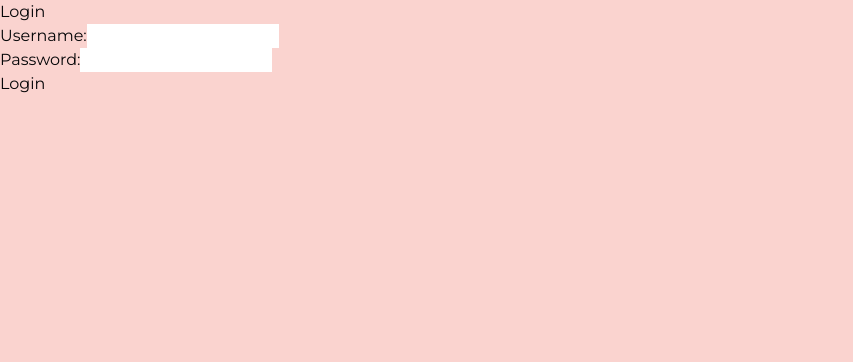
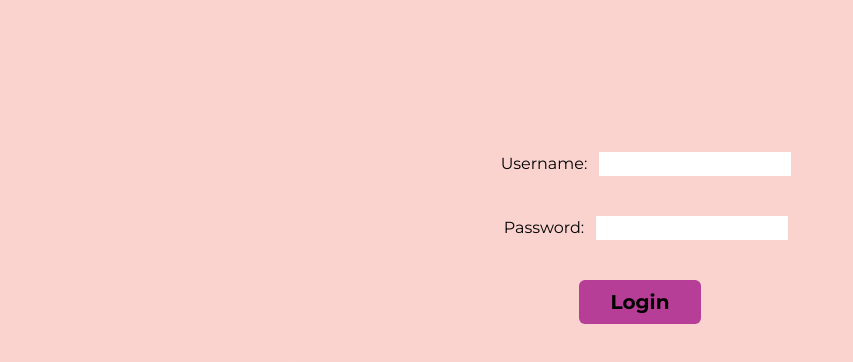
Before and after one commit to Hindol19/next-admin, a Next.js app in the folder frontend/: page /login in a window 1280 px wide. Shown: the top 362 px of the page, without its empty margins (0-853 px from the left). Built offline with nearby package versions, Linux system fonts and the light colour scheme.

Commit message:
added simple design to login page

```diff
--- a/frontend/src/pages/login.js
+++ b/frontend/src/pages/login.js
@@ -25,26 +25,36 @@ export default function Login() {
   };
 
   return (
-    <div className="bg-light text-dark">
-      <h1>Login</h1>
-      <form onSubmit={handleSubmit}>
-        <div>
-          <label>Username:</label>
+    <div className="flex flex-col items-center">
+      <h1 className="uppercase text-2xl text-light font-semibold my-10">
+        LOG IN
+      </h1>
+      <form
+        onSubmit={handleSubmit}
+        className="bg-light rounded-xl w-[700px] p-10 flex flex-col items-center"
+      >
+        <div className="mb-10 flex flex-row justify-center">
+          <label className="mx-3">Username:</label>
           <input
             type="text"
             value={username}
             onChange={(e) => setUsername(e.target.value)}
           />
         </div>
-        <div>
-          <label>Password:</label>
+        <div className="mb-10 flex flex-row justify-center">
+          <label className="mx-3">Password:</label>
           <input
             type="password"
             value={password}
             onChange={(e) => setPassword(e.target.value)}
           />
         </div>
-        <button type="submit">Login</button>
+        <button
+          type="submit"
+          className="bg-primary text-xl font-bold px-8 py-2 rounded-md"
+        >
+          Login
+        </button>
       </form>
       {error && <p>{error}</p>}
     </div>
```
